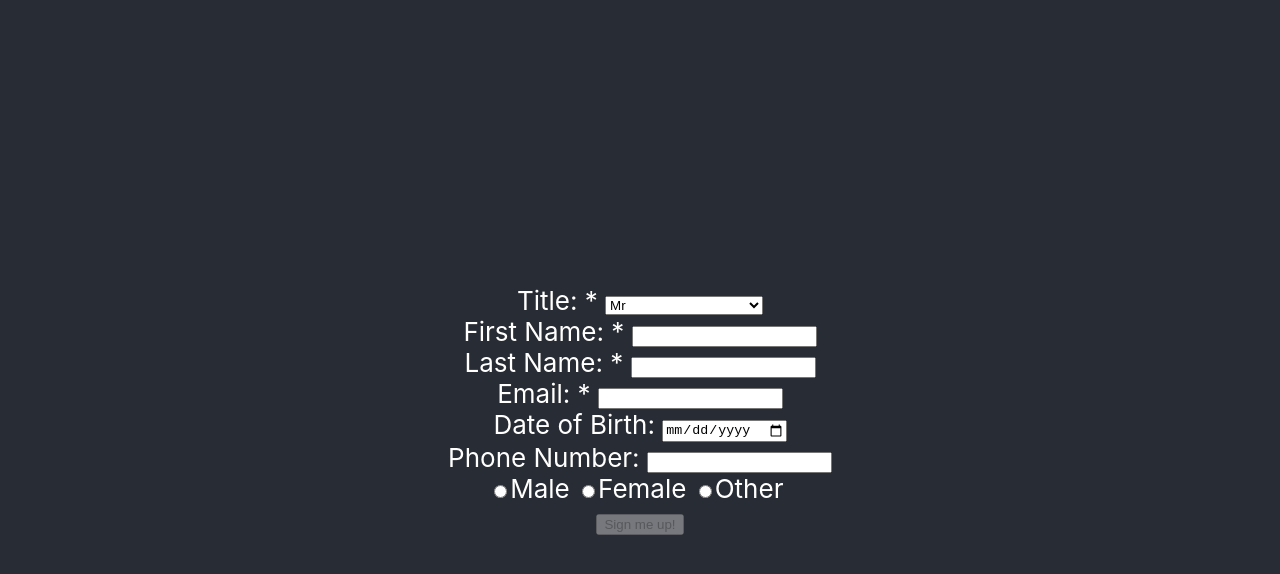
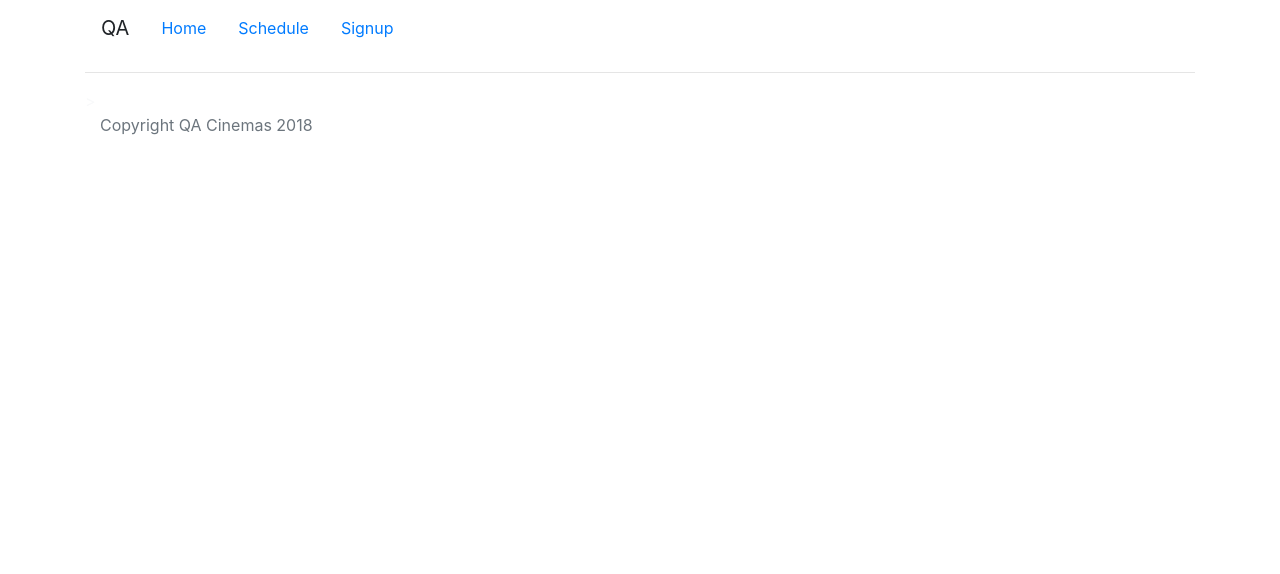
Before and after one commit to arreich-ewu/reactcourse-hackathon-team1, a React (Create React App) app in the folder qacinemas/: page / in a window 1280 px wide. Shown: the top 574 px of the page. Built offline with nearby package versions, Linux system fonts and the light colour scheme.

Commit message:
header and footer

```diff
--- a/qacinemas/package.json
+++ b/qacinemas/package.json
@@ -6,6 +6,7 @@
     "@testing-library/jest-dom": "^5.12.0",
     "@testing-library/react": "^11.2.6",
     "@testing-library/user-event": "^12.8.3",
+    "bootstrap": "^4.6.0",
     "react": "^17.0.2",
     "react-dom": "^17.0.2",
     "react-scripts": "4.0.3",
--- a/qacinemas/src/App.js
+++ b/qacinemas/src/App.js
@@ -2,13 +2,18 @@ import logo from './logo.svg';
 import './App.css';
 import SignupForm from './Components/SignupForm';
 import './qacinemas.css';
+import 'bootstrap/dist/css/bootstrap.min.css';
+import Footer from './Components/Footer';
+import Header from './Components/Header';
+
 
 function App() {
   return (
-    <div className="App">
-      <header className="App-header">
-        <SignupForm/>
-      </header>
+    <div className="container">
+      <Header/>
+      <div className="container">
+      </div>
+      <Footer />
     </div>
   );
 }
--- /dev/null
+++ b/qacinemas/src/Components/Footer.jsx
@@ -0,0 +1,14 @@
+import React from 'react';
+
+const Footer = () => {
+    return (
+        <footer>
+            <hr />>
+                <div className="container text-muted" id="footer-txt">
+                  Copyright QA Cinemas 2018
+                </div>
+        </footer>
+    );
+}
+
+export default Footer;
--- /dev/null
+++ b/qacinemas/src/Components/Header.jsx
@@ -0,0 +1,28 @@
+import React from "react";
+
+const Header = () => {
+  return (
+    <header>
+      <nav className="navbar navbar-expand-sm">
+
+          <nav className="navbar-brand">QA</nav>
+          <div className="collapse navbar-collapse" id="navbarNav">
+                <ul className="nav navbar-nav navbar-right">
+                  <li className="nav-item px-3">
+                    <a href="/">Home</a>
+                  </li>
+                  <li className="nav-item px-3">
+                    <a href="/">Schedule</a>
+                  </li>
+                  <li className="nav-item px-3">
+                    <a href="/">Signup</a>
+                  </li>
+                </ul>
+            </div>
+      </nav>
+    </header>
+  );
+};
+
+
+export default Header;
```
Also changed, not shown: 1 other file (tests, documents, lock files or other folders).
